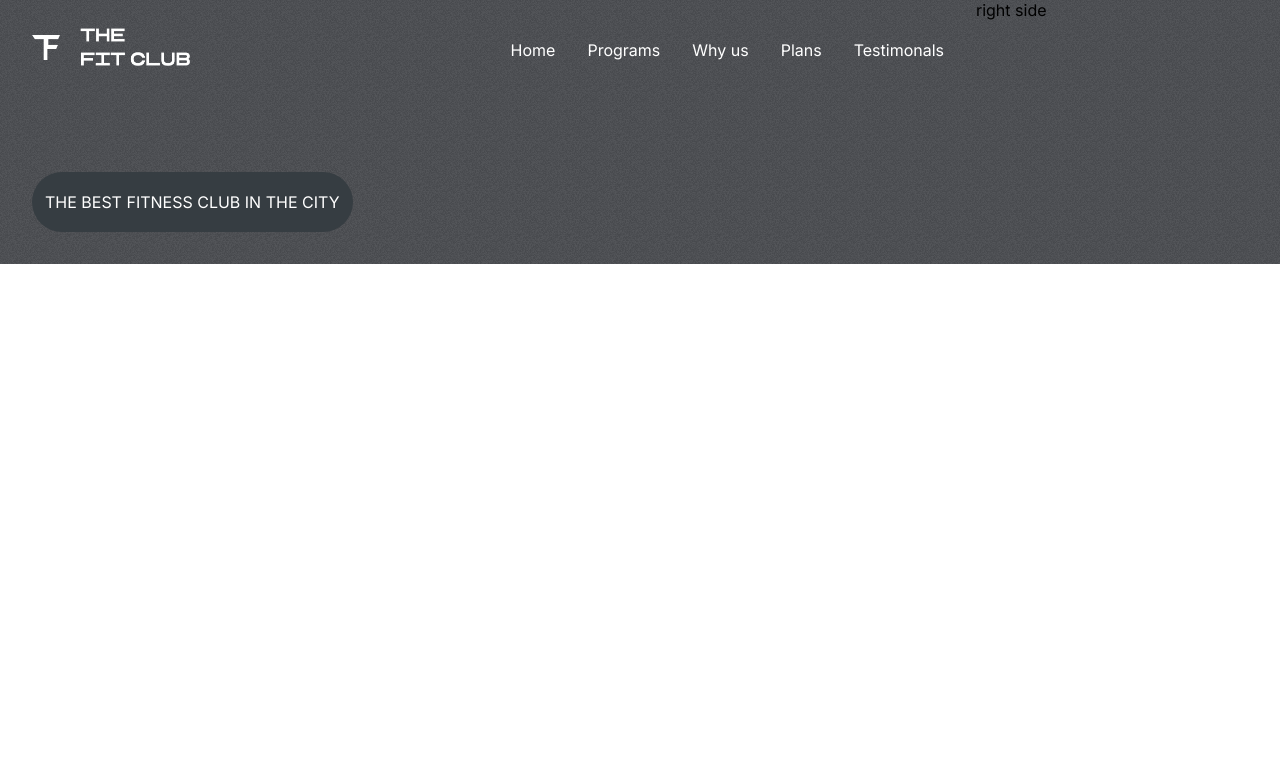
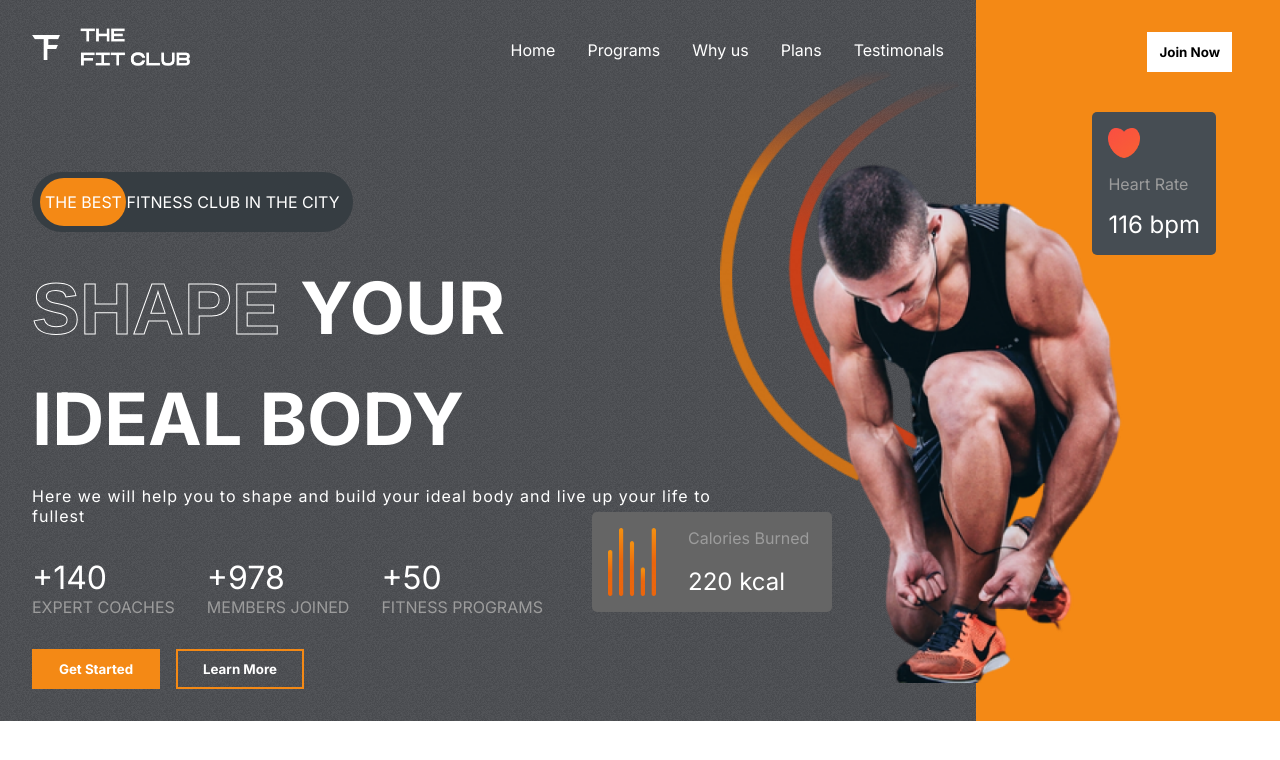
Before and after one commit to NitinParamkar/The-fit-club, a React (Create React App) app: page / in a window 1280 px wide. Shown: the top 760 px of the page. Built offline with nearby package versions, Linux system fonts and the light colour scheme.

Commit message:
added header code

```diff
--- a/src/App.css
+++ b/src/App.css
@@ -21,3 +21,22 @@
 ::-webkit-scrollbar{
   display: none;
 }
+.stroke-text{
+  color:transparent;
+  font-family: Arial, Helvetica, sans-serif;
+  -webkit-text-stroke-width: 1px;
+  -webkit-text-stroke-color: white;
+}
+.btn{
+  background-color: #fff;
+  padding: 0.5rem;
+  font-weight: bold;
+  border: 4px solid transparent;
+  transition: 300ms all;
+  display: flex;
+  align-items: center;
+  justify-content: center;
+}
+.btn:hover{
+  cursor: pointer;
+}
--- a/src/components/Hero/Hero.css
+++ b/src/components/Hero/Hero.css
@@ -12,6 +12,8 @@
 }
 .right-h{
     flex: 1;
+    position: relative;
+    background-color: var(--orange);
 }
 .the-best-ad{
     margin-top: 4rem;
@@ -26,3 +28,132 @@
     align-items: center;
     justify-content: flex-start;
 }
+.the-best-ad>span{
+    z-index: 2;
+}
+.the-best-ad>div{
+    position:absolute;
+    background-color: var(--orange);
+    width: 5.4rem;
+    height: 80%;
+    left: 8px;
+    border-radius: 3rem;
+    z-index: 1;
+}
+.hero-text{
+    display: flex;
+    flex-direction: column;
+    gap: 1.5rem;
+    text-transform: uppercase;
+    font-size: 4.5rem;
+    font-weight: bold;
+    color: white;
+    text-overflow: inherit;
+}
+.hero-text>div:nth-of-type(3){
+     font-size: 1rem;
+     font-weight: 200;
+     text-transform: none;
+     letter-spacing: 1px;
+     width: 80%;
+}
+.figures{
+    display: flex;
+    gap: 2rem;
+}
+.figures>div{
+    display: flex;
+    flex-direction: column;
+}
+.figures>div>span:nth-of-type(1){
+    color: white;
+    font-size: 2rem;
+}
+.figures>div>span:nth-of-type(2){
+    color: var(--gray);
+    text-transform: uppercase;
+}
+.hero-buttons{
+    display: flex;
+    gap: 1rem;
+    font-weight: normal;
+}
+.hero-buttons>:nth-child(1){
+    color: #fff;
+    background-color: var(--orange);
+    width: 8rem;
+}
+.hero-buttons>:nth-child(2){
+    color: #fff;
+    background-color: transparent;
+    width: 8rem;
+    border: 2px solid var(--orange);
+}
+.right-h>.btn{
+    position: absolute;
+    right: 3rem;
+    top: 2rem;
+    color: black;
+  }
+.heart-rate{
+    display: flex;
+    flex-direction: column;
+    gap: 1rem;
+    background-color: var(--darkGrey);
+    width: fit-content;
+    padding: 1rem;
+    align-items: start;
+    border-radius: 5px;
+    position: absolute;
+    right: 4rem;
+    top: 7rem;
+  }
+  .heart-rate>img{
+    width: 2rem;
+  }
+  .heart-rate>:nth-child(2){
+      color: var(--gray);
+  }
+  .heart-rate>:nth-child(3){
+    color: white;
+    font-size: 1.5rem;
+}
+.hero-image{
+    position: absolute;
+    top: 10rem;
+    right: 8rem;
+    width: 23rem;
+}
+.hero-image-back{
+    position: absolute;
+    top: 4rem;
+    right: 20rem;
+    z-index: -1;
+    width: 15rem;
+}
+.calories{
+    display: flex;
+    gap: 2rem;
+    background-color: var(--caloryCard);
+    border-radius: 5px;
+    padding: 1rem;
+    width: 13rem;
+    position: absolute;
+    top: 32rem;
+    right: 28rem;
+}
+.calories>img{
+    width: 3rem;
+}
+.calories>div{
+    display: flex;
+    flex-direction: column;
+    justify-content: space-between;
+}
+.calories>div>:nth-child(1){
+    color: var(--gray);
+}
+.calories>div>:nth-child(2){
+    color: white;
+    font-size: 1.5rem;
+}
--- a/src/components/Hero/Hero.jsx
+++ b/src/components/Hero/Hero.jsx
@@ -1,17 +1,69 @@
 import React from 'react'
 import './Hero.css'
 import Header from '../Header/Header'
+import hero_image from "../../assets/hero_image.png"
+import hero_image_back from "../../assets/hero_image_back.png"
+import Heart from "../../assets/heart.png"
+import Calories from "../../assets/calories.png"
 const Hero = () => {
   return (
     <div className="hero">
          <div className="left-h">
             <Header/>
+
             <div className="the-best-ad">
                 <div></div>
                 <span>the best fitness club in the city</span>
             </div>
+            <div className="hero-text">
+              <div>
+                <span className="stroke-text">Shape </span>
+                <span>Your</span>
+              </div>
+              <div>
+                <span>Ideal Body</span>
+              </div>
+              <div><span>Here we will help you to shape and build your ideal body and live up your life to fullest</span></div>
+            </div>
+            <div className="figures">
+              <div>
+                <span>+140</span>
+                <span>expert coaches</span>
+              </div>
+              <div>
+                <span>+978</span>
+                <span>members joined</span>
+              </div>
+              <div>
+                <span>+50</span>
+                <span>fitness programs</span>
+              </div>
+
+            </div>
+            <div className="hero-buttons">
+              <button className="btn">Get Started</button>
+              <button className="btn">Learn More</button>
+            </div>
          </div>
-         <div className="right-h">right side</div>
+         <div className="right-h">
+           <button className='btn'>Join Now</button>
+           <div className="heart-rate">
+            <img src={Heart} alt="" />
+            <span>Heart Rate</span>
+            <span>116 bpm</span>
+           </div>
+
+           <img src={hero_image} alt="" className='hero-image'/>
+           <img src={hero_image_back} alt="" className='hero-image-back' />
+
+           <div className="calories">
+            <img src={Calories} alt="" />
+            <div>
+                  <span>Calories Burned</span>
+                  <span>220 kcal</span>
+            </div>
+           </div>
+         </div>
     </div>
   )
 }
```
